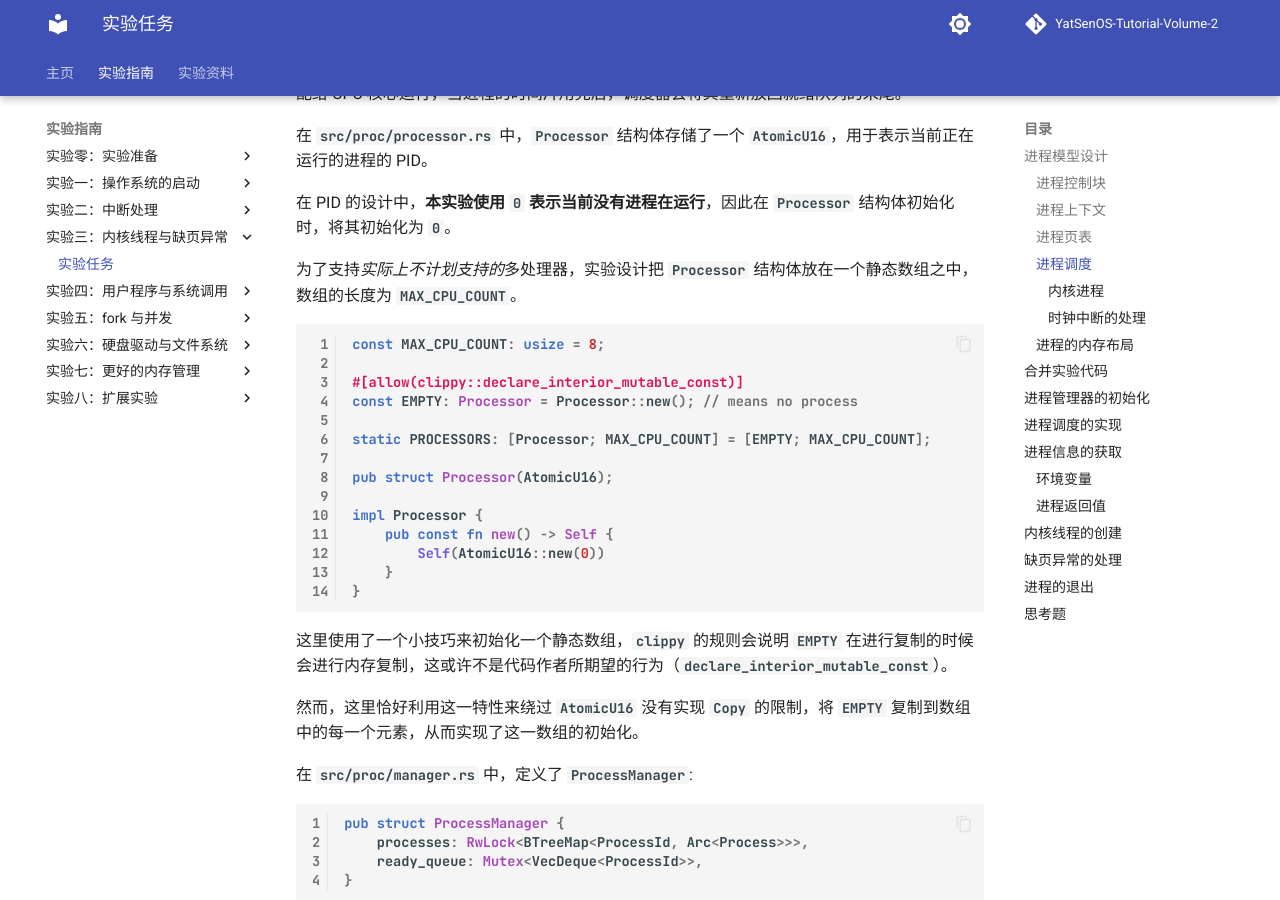
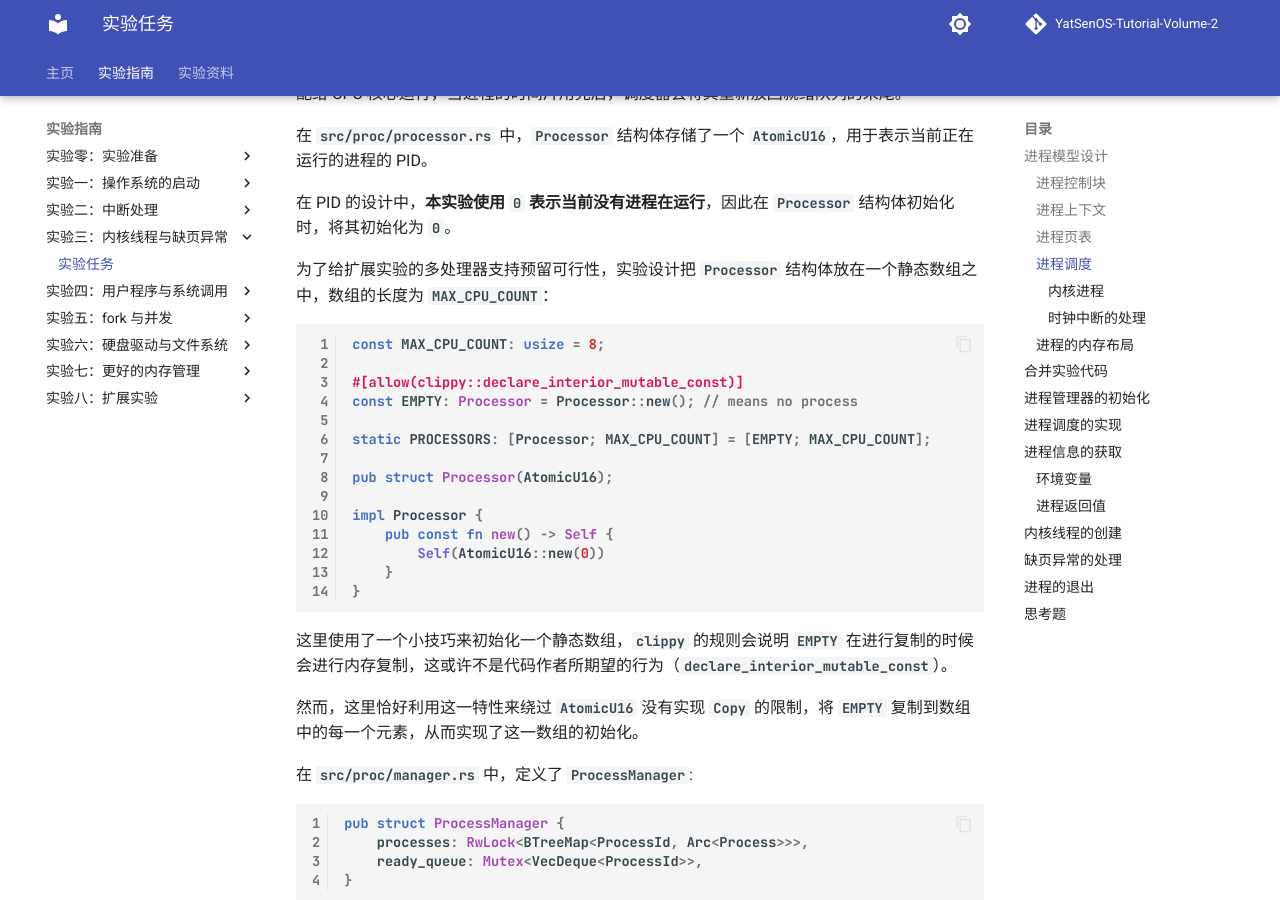
Before and after one commit to YatSenOS/YatSenOS-Tutorial-Volume-2, an MkDocs documentation site: the page built from docs/labs/0x03/tasks.md, in a window 1280 px wide and 900 px high, scrolled down 4693 px. Built offline with MkDocs 1.6.1 and Material for MkDocs 9.7.7, drawn with Linux system fonts in a browser that asks for light colours; comment, search, counter and statistics services are not loaded.

Commit message:
wip(lab/3): update

````diff
--- a/docs/labs/0x03/tasks.md
+++ b/docs/labs/0x03/tasks.md
@@ -164,7 +164,7 @@ pub struct ProcessContextValue {
 
 在 PID 的设计中，**本实验使用 `0` 表示当前没有进程在运行**，因此在 `Processor` 结构体初始化时，将其初始化为 `0`。
 
-为了支持*实际上不计划支持的*多处理器，实验设计把 `Processor` 结构体放在一个静态数组之中，数组的长度为 `MAX_CPU_COUNT`。
+为了给扩展实验的多处理器支持预留可行性，实验设计把 `Processor` 结构体放在一个静态数组之中，数组的长度为 `MAX_CPU_COUNT`：
 
 ```rust
 const MAX_CPU_COUNT: usize = 8;
````
